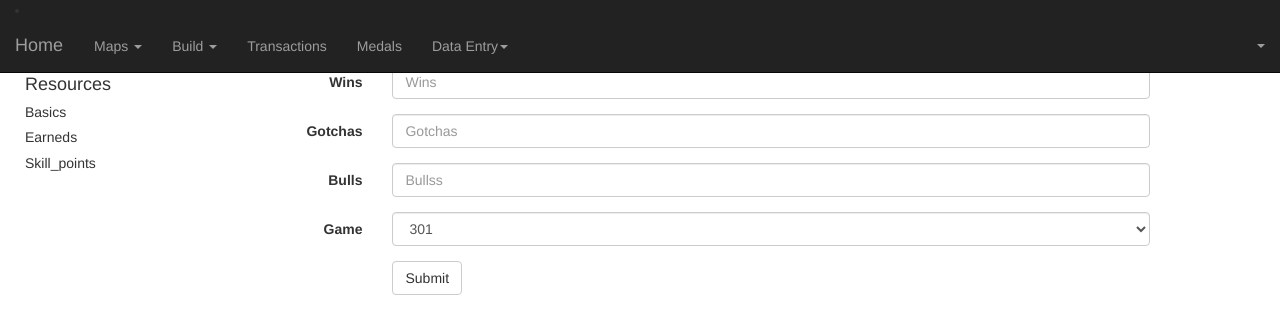
After one commit to travisreed-wf/bitz, a Flask app: page /data_entry/darts/ in a window 1280 px wide. The commit adds this page. Shown: the top 334 px of the page. Run offline with Flask 2, Linux system fonts and the light colour scheme; data that the repository does not hold is empty; some libraries are stand-ins or nearby versions.

Commit message:
break_nav

```diff
--- a/main.py
+++ b/main.py
@@ -1,7 +1,7 @@
 from flask import Flask
 from flask_debugtoolbar import DebugToolbarExtension
 from src.views import build, clicks, extension_connectors, factorio, map, \
-    transaction, medals
+    transaction, medals, data_entry
 from src.crons import hourly
 
 
@@ -20,3 +20,4 @@
 transaction.setup_urls(app)
 extension_connectors.setup_urls(app)
 medals.setup_urls(app)
+data_entry.setup_urls(app)
--- /dev/null
+++ b/src/views/data_entry.py
@@ -0,0 +1,21 @@
+from flask import request, render_template
+from flask.views import MethodView
+
+from src.resources import resource
+from src.workers.worker import Player
+
+
+class AddDartsView(MethodView):
+
+    def get(self):
+        player = Player.get_by_id("Travis Reed")
+        return render_template('add_darts.html', player=player)
+
+    def post(self):
+        print request.form
+        return "Success", 200
+
+
+def setup_urls(app):
+    app.add_url_rule('/data_entry/darts/',
+                     view_func=AddDartsView.as_view('add_darts'))
--- a/src/workers/worker.py
+++ b/src/workers/worker.py
@@ -33,11 +33,11 @@
                     raise InsufficientResourcesException()
                 r.count += resource_to_add.count
                 if resource_to_add.count >= 0:
-                    resource_to_add.lifespan_count += resource_to_add.count
+                    r.lifespan_count += resource_to_add.count
             else:
                 if resource_to_add.count < 0:
                     raise InsufficientResourcesException()
-                r_copy = resource_to_add.clone()
+                r_copy = r.clone()
                 fresh_worker.resources.append(r_copy)
 
         fresh_worker.put()
--- /dev/null
+++ b/templates/add_darts.html
@@ -0,0 +1,44 @@
+{% extends "layout.html" %}
+{% block header_css %}
+  <head>
+      <title>Add Darts</title>
+  </head>
+  {{ super() }}
+{% endblock %}
+{% block body %}
+  <form class="form-horizontal">
+    <div class="form-group">
+      <label for=wins class="col-sm-2 control-label">Wins</label>
+      <div class="col-sm-10">
+        <input type="number" class="form-control" id="wins" placeholder="Wins">
+      </div>
+    </div>
+    <div class="form-group">
+      <label for=gotchas class="col-sm-2 control-label">Gotchas</label>
+      <div class="col-sm-10">
+        <input type="number" class="form-control" id="gotchas" placeholder="Gotchas">
+      </div>
+    </div>
+    <div class="form-group">
+      <label for=bulls class="col-sm-2 control-label">Bulls</label>
+      <div class="col-sm-10">
+        <input type="number" class="form-control" id="bulls" placeholder="Bullss">
+      </div>
+    </div>
+    <div class="form-group">
+      <label for=game_type class="col-sm-2 control-label">Game</label>
+      <div class="col-sm-10">
+        <select class="form-control" id="game_type">
+          <option selected>301</option>
+          <option>Cricket</option>
+          <option>Other</option>
+        </select>
+      </div>
+    </div>
+    <div class="form-group">
+      <div class="col-sm-offset-2 col-sm-10">
+        <button type="submit" class="btn btn-default">Submit</button>
+      </div>
+    </div>
+  </form>
+{% endblock body %}
--- a/templates/layout.html
+++ b/templates/layout.html
@@ -13,7 +13,7 @@
   <body style="padding: 65px 25px">
     <!-- Start NavBar -->
     <nav class="navbar navbar-inverse navbar-fixed-top" id="page-nav">
-      <div class="container-fluid">
+      <li class="container-fluid">
         <div class="navbar-header">
           <button type="button" class="navbar-toggle" data-toggle="collapse" data-target="navbar-collapse">
             <span class="sr-only">Toggle navigation</span>
@@ -24,7 +24,7 @@
           <a class="navbar-brand" href='/home/'>Home</a>
         </div>
         <!-- Start Drowdown Menu If Logged In -->
-        <ul  class="nav navbar navbar-nav">
+        <ul class="nav navbar navbar-nav">
           <li class='dropdown top-level-nav'>
             <a class='dropdown-toggle' data-toggle='dropdown' role='button'>
               Maps <span class='caret'></span>
@@ -33,8 +33,6 @@
               <li><a href="/map/Earth/E0000x0000/">Earth</a></li>
             </ul>
           </li>
-        </ul>
-        <ul class="nav navbar navbar-nav">
           <li class='dropdown top-level-nav'>
             <a class='dropdown-toggle' data-toggle='dropdown' role='button'>
               Build <span class='caret'></span>
@@ -46,6 +44,14 @@
           </li>
           <li class="top-level-nav"><a href="/transactions/">Transactions</a></li>
           <li class="top-level-nav"><a href="/medals/">Medals</a></li>
+          <li class='dropdown top-level-nav'>
+            <a class='dropdown-toggle' data-toggle='dropdown' role='button'>
+              Data Entry<span class='caret'></span>
+            </a>
+            <ul class="dropdown-menu">
+              <li><a href="/data_entry/darts/">Darts</a></li>
+            </ul>
+          </li>
         </ul>
         <ul class="nav navbar-right navbar-nav">
           <li class="dropdown">
--- a/templates/medals.html
+++ b/templates/medals.html
@@ -20,7 +20,7 @@
           {% endif %}
           {% set level, progress = medal.calculate_progress(player) %}
           {% set count = medal.get_count(player) %}
-          {% set needed_count = medal.TIERS[level - 1] %}
+          {% set needed_count = medal.tiers[level - 1] %}
           <td width='{{ width }}%' align="center" style="padding: 10px">
             <img src="/static/img/medals/{{ medal.class_name }}-{{ level}}.png" width="80%">
             <br>
```
Also changed, not shown: src/medals/config.py (added, +65 -0 lines), src/medals/medal.py (+11 -70 lines).
